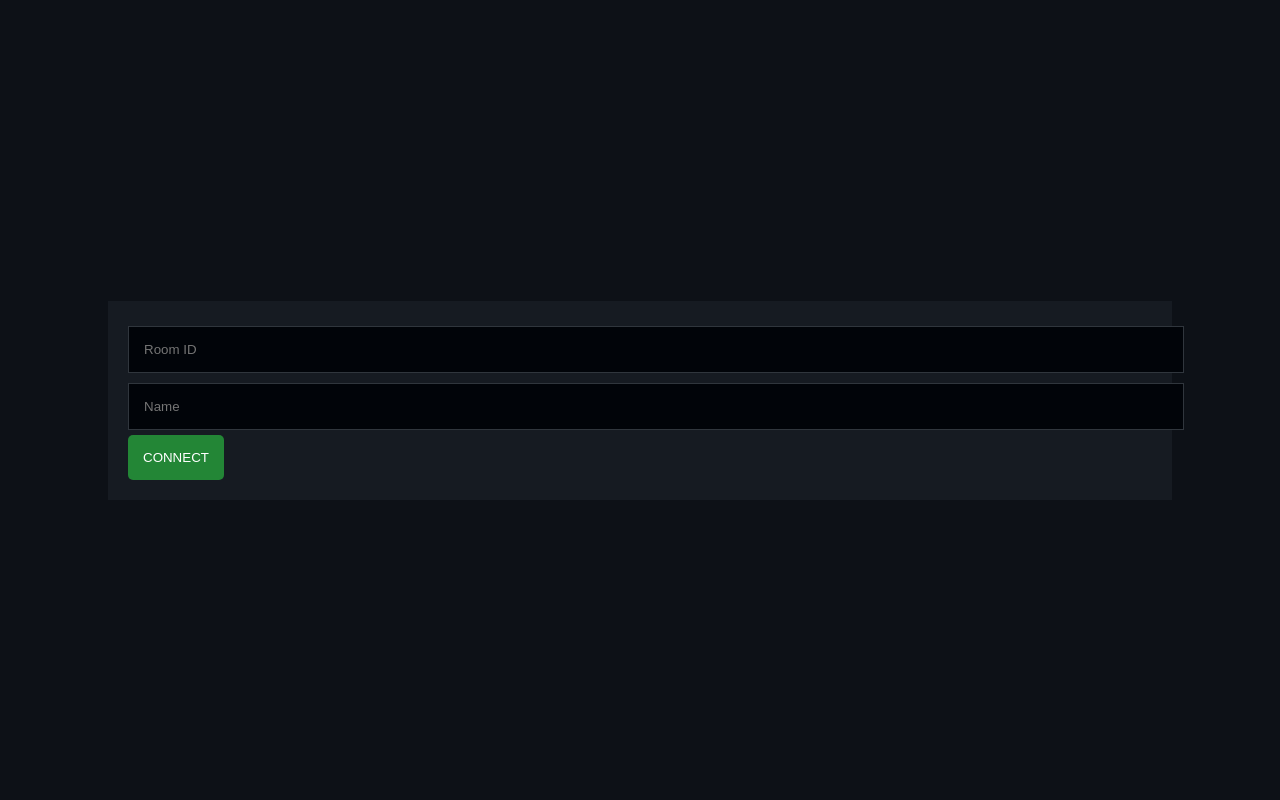
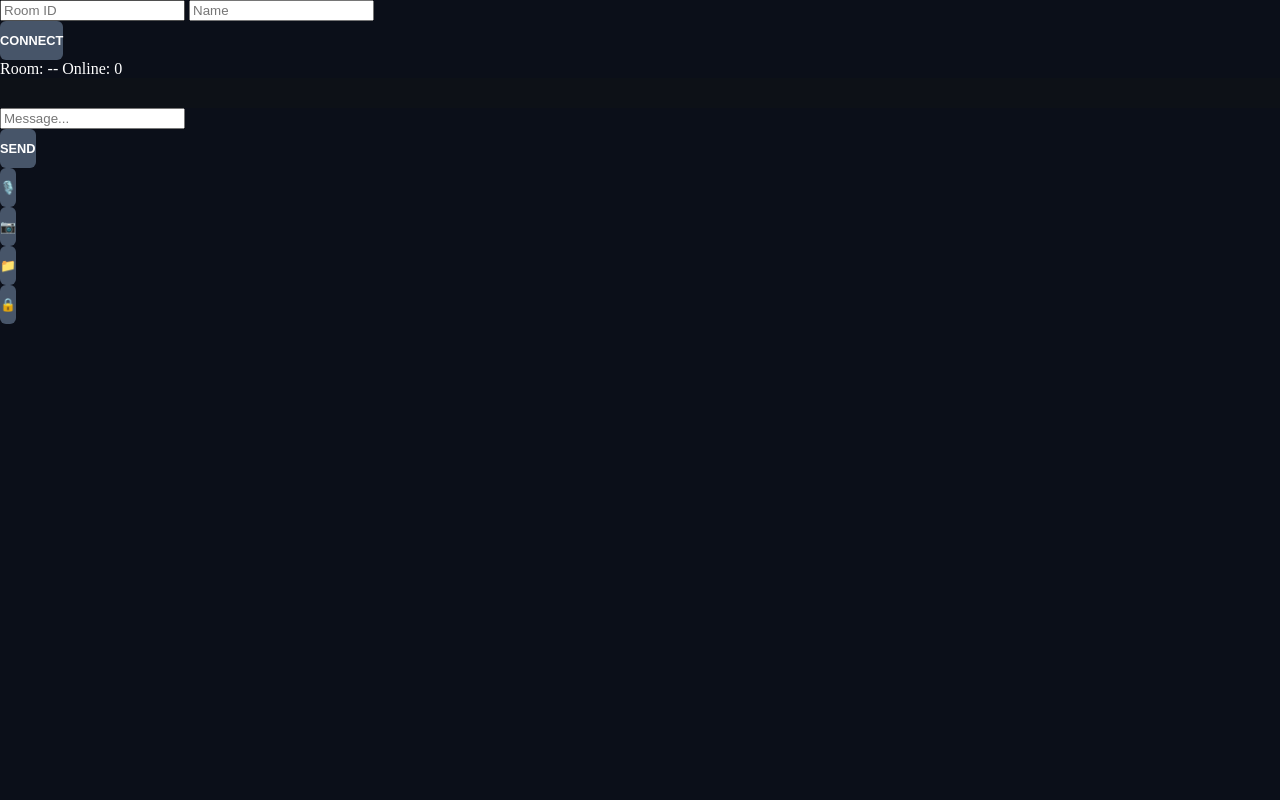
Before and after one commit to FisherkingX/coding, a Flask app: page / in a window 1280 px wide. Run offline with Flask 3, Linux system fonts and the light colour scheme.

Commit message:
Update index.html

```diff
--- a/templates/index.html
+++ b/templates/index.html
@@ -4,34 +4,29 @@
     <meta charset="UTF-8">
     <meta name="viewport" content="width=device-width, initial-scale=1.0">
     <title>Chat App</title>
-    <style>
-        body { margin:0; background:#0d1117; color:white; font-family:sans-serif; height:100vh; display:flex; flex-direction:column; }
-        #local-video { width:100%; height:30vh; object-fit:cover; background:black; }
-        #chat-window { flex:1; overflow-y:auto; padding:15px; display:flex; flex-direction:column; gap:10px; }
-        .msg { background:#21262d; padding:10px; border-radius:8px; align-self:flex-start; }
-        .controls { padding:10px; background:#161b22; display:flex; gap:5px; }
-        .btn { padding:15px; background:#30363d; border:none; color:white; border-radius:5px; flex:1; }
-        .btn.active { background:#8b0000 !important; }
-        #setupModal { position:fixed; top:0; left:0; width:100%; height:100%; background:#0d1117; z-index:9999; display:flex; justify-content:center; align-items:center; }
-        .box { background:#161b22; padding:20px; width:80%; }
-        input { width:100%; padding:15px; margin:5px 0; background:#010409; color:white; border:1px solid #30363d; }
-    </style>
+    <link rel="stylesheet" href="/static/style.css">
 </head>
 <body>
     <div id="setupModal">
         <div class="box">
             <input type="text" id="roomInput" placeholder="Room ID">
             <input type="text" id="nameInput" placeholder="Name">
-            <button class="btn" style="background:#238636;" onclick="startApp()">CONNECT</button>
+            <button class="btn" onclick="startApp()">CONNECT</button>
         </div>
     </div>
-    <video id="local-video" autoplay muted playsinline></video>
+    <div id="header">
+        <span id="room-name">Room: --</span>
+        <span id="online-count">Online: 0</span>
+    </div>
+    <video id="local-video" autoplay muted playsinline style="display:none;"></video>
     <div id="chat-window"></div>
     <div class="controls">
-        <input type="text" id="msgInput" placeholder="Message..." style="flex:2;">
+        <input type="text" id="msgInput" placeholder="Message...">
         <button class="btn" onclick="sendMessage()">SEND</button>
         <button class="btn" id="mic-btn" onclick="toggleMic()">🎙️</button>
         <button class="btn" id="cam-btn" onclick="toggleCam()">📷</button>
+        <button class="btn" id="file-btn" onclick="openFolder()">📁</button>
+        <button class="btn" id="priv-btn" onclick="togglePrivate()">🔒</button>
     </div>
     <script src="/static/script.js"></script>
 </body>
```
